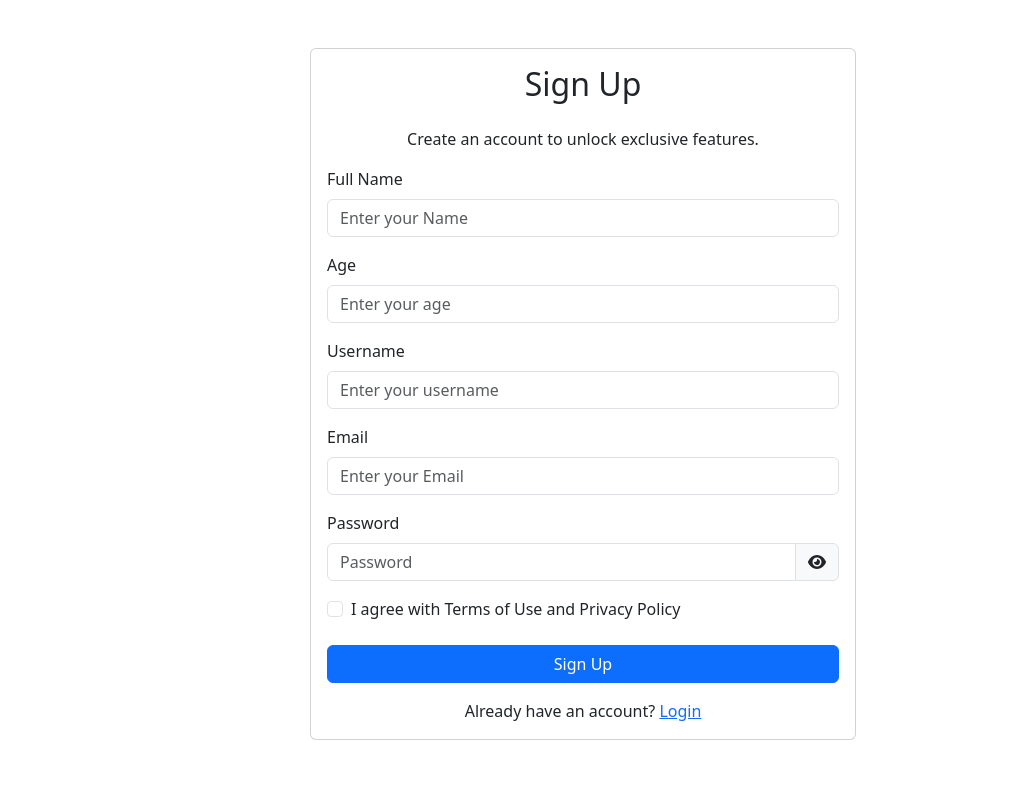
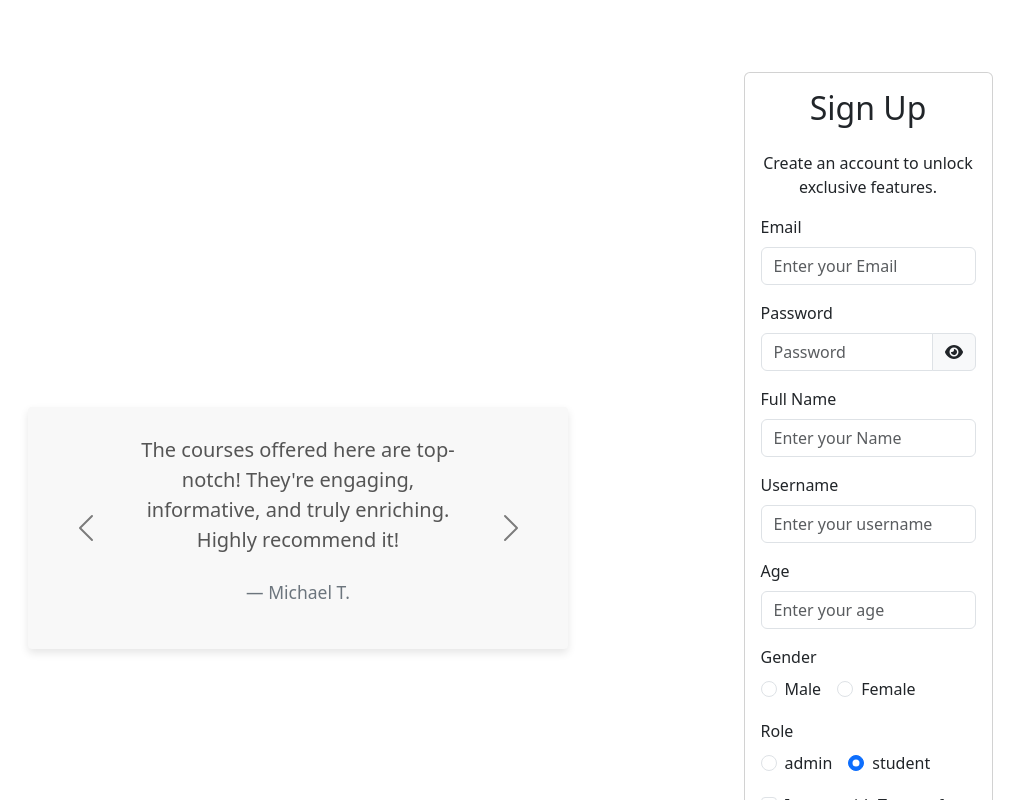
Before and after one commit to hasanhd555/GPT-EdTech, a React (Create React App) app in the folder Frontend/: page /signup in a window 1280 px wide. Shown: the top 800 px of the page, without its empty margins (57-1081 px from the left). Built offline with nearby package versions, Linux system fonts and the light colour scheme.

Commit message:
basic_forms_made
without navbar and footer

```diff
--- a/Frontend/src/Schemas/validationSchema.ts
+++ b/Frontend/src/Schemas/validationSchema.ts
@@ -6,6 +6,8 @@ const validationSchema = Yup.object().shape({
     username: Yup.string().required("Username is required"),
     email: Yup.string().email("Invalid email").required("Email is required"),
     password: Yup.string().required("Password is required").min(6, "Password must be at least 6 characters long"),
+    gender: Yup.string().required('Gender is required'),
+    role: Yup.string().required('Role is required'),
     terms: Yup.boolean().oneOf([true], "You must accept Terms of Use and Privacy Policy")
   });
 
--- a/Frontend/src/components/SignUpForm.tsx
+++ b/Frontend/src/components/SignUpForm.tsx
@@ -2,26 +2,79 @@ import React, { useState } from "react";
 import { FontAwesomeIcon } from "@fortawesome/react-fontawesome";
 import { faEye, faEyeSlash } from "@fortawesome/free-solid-svg-icons";
 import { Formik, Form, Field, ErrorMessage } from "formik";
-import * as yup from "yup"; // Import yup for validation
-import { Container, Row, Col, Card, Button, Form as BootstrapForm, InputGroup, FormCheck } from "react-bootstrap"; // Import React Bootstrap components
-import validationSchema from "../Schemas/validationSchema";
+import {
+  Container,
+  Row,
+  Col,
+  Card,
+  Button,
+  Form as BootstrapForm,
+  InputGroup,
+  FormCheck,
+} from "react-bootstrap"; // Import React Bootstrap components
+// import validationSchema from "../Schemas/validationSchema";
+import * as yup from "yup";
 
 interface SignUpFormProps {
   // Define any props you might need here
 }
 
+type RoleName = "admin" | "student";
+
+const validationSchemas = {
+  admin: yup.object().shape({
+    email: yup.string().email().required(),
+    password: yup.string().required(),
+    role: yup.string().required(),
+    terms: yup.boolean().oneOf([true], "Terms must be accepted"),
+  }),
+  student: yup.object().shape({
+    email: yup.string().email().required(),
+    password: yup.string().required(),
+    fullName: yup.string().required(),
+    username: yup.string().required(),
+    age: yup.number().positive().integer().required(),
+    gender: yup.string().required(),
+    role: yup.string().required(),
+    terms: yup.boolean().oneOf([true], "Terms must be accepted"),
+  }),
+};
+
 const SignUpForm: React.FC<SignUpFormProps> = (props) => {
+  const defaultRole: RoleName = "student";
   const [passwordShown, setPasswordShown] = useState(false);
-  // const [studentCredentialsShown,setStudentCredentialsShown] = useState(false);
+  const [studentCredentialsShown, setStudentCredentialsShown] = useState(true);
+  const [selectedRole, setSelectedRole] = useState<RoleName>(defaultRole);
+
+  const handleRoleChange = (e: React.ChangeEvent<HTMLInputElement>) => {
+    setSelectedRole(e.target.value as RoleName);
+    if (e.target.value === "admin") {
+      setStudentCredentialsShown(false);
+    } else {
+      setStudentCredentialsShown(true);
+    }
+  };
 
   const togglePasswordVisibility = () => {
     setPasswordShown((passwordShown: boolean) => !passwordShown);
   };
 
   const handleSubmit = (values: any, actions: any) => {
-    // Handle the form submission logic here
-    console.log(values);
-    actions.setSubmitting(false);
+    // Select the validation schema based on the selected role
+    const schema = validationSchemas[selectedRole];
+    // Validate the form values against the selected schema
+    schema
+      .validate(values, { abortEarly: false }) // abortEarly: false ensures all errors are shown
+      .then(() => {
+        // Handle successful validation
+        console.log(values);
+        actions.setSubmitting(false);
+      })
+      .catch((errors: yup.ValidationError) => {
+        // Handle validation errors
+        actions.setErrors(errors);
+        actions.setSubmitting(false);
+      });
   };
 
   return (
@@ -42,58 +95,13 @@ const SignUpForm: React.FC<SignUpFormProps> = (props) => {
                   email: "",
                   password: "",
                   terms: false,
+                  role: defaultRole,
                 }}
-                validationSchema={validationSchema}
+                validationSchema={validationSchemas[selectedRole]}
                 onSubmit={handleSubmit}
               >
                 {({ isSubmitting }) => (
                   <Form>
-                    <div className="mb-3">
-                      <BootstrapForm.Label>Full Name</BootstrapForm.Label>
-                      <Field
-                        name="fullName"
-                        type="text"
-                        className="form-control"
-                        placeholder="Enter your Name"
-                        as={BootstrapForm.Control}
-                      />
-                      <ErrorMessage
-                        name="fullName"
-                        component="div"
-                        className="text-danger"
-                      />
-                    </div>
-                    <div className="mb-3">
-                      <BootstrapForm.Label>Age</BootstrapForm.Label>
-                      <Field
-                        name="age"
-                        type="number"
-                        className="form-control"
-                        placeholder="Enter your age"
-                        min="0"
-                        as={BootstrapForm.Control}
-                      />
-                      <ErrorMessage
-                        name="age"
-                        component="div"
-                        className="text-danger"
-                      />
-                    </div>
-                    <div className="mb-3">
-                      <BootstrapForm.Label>Username</BootstrapForm.Label>
-                      <Field
-                        name="username"
-                        type="text"
-                        className="form-control"
-                        placeholder="Enter your username"
-                        as={BootstrapForm.Control}
-                      />
-                      <ErrorMessage
-                        name="username"
-                        component="div"
-                        className="text-danger"
-                      />
-                    </div>
                     <div className="mb-3">
                       <BootstrapForm.Label>Email</BootstrapForm.Label>
                       <Field
@@ -128,6 +136,132 @@ const SignUpForm: React.FC<SignUpFormProps> = (props) => {
                       </InputGroup>
                       <ErrorMessage
                         name="password"
+                        component="div"
+                        className="text-danger"
+                      />
+                    </div>
+                    {studentCredentialsShown && (
+                      <>
+                        <div className="mb-3">
+                          <BootstrapForm.Label>Full Name</BootstrapForm.Label>
+                          <Field
+                            name="fullName"
+                            type="text"
+                            className="form-control"
+                            placeholder="Enter your Name"
+                            as={BootstrapForm.Control}
+                          />
+                          <ErrorMessage
+                            name="fullName"
+                            component="div"
+                            className="text-danger"
+                          />
+                        </div>
+                        <div className="mb-3">
+                          <BootstrapForm.Label>Username</BootstrapForm.Label>
+                          <Field
+                            name="username"
+                            type="text"
+                            className="form-control"
+                            placeholder="Enter your username"
+                            as={BootstrapForm.Control}
+                          />
+                          <ErrorMessage
+                            name="username"
+                            component="div"
+                            className="text-danger"
+                          />
+                        </div>
+                        <div className="mb-3">
+                          <BootstrapForm.Label>Age</BootstrapForm.Label>
+                          <Field
+                            name="age"
+                            type="number"
+                            className="form-control"
+                            placeholder="Enter your age"
+                            min="0"
+                            as={BootstrapForm.Control}
+                          />
+                          <ErrorMessage
+                            name="age"
+                            component="div"
+                            className="text-danger"
+                          />
+                        </div>
+                        <div
+                          role="group"
+                          className="mb-3"
+                          aria-labelledby="gender-group"
+                        >
+                          <BootstrapForm.Label className="mr-3">
+                            Gender
+                          </BootstrapForm.Label>
+                          <div className="d-flex">
+                            {" "}
+                            <div>
+                              <Field
+                                name="gender"
+                                type="radio"
+                                value="male"
+                                as={BootstrapForm.Check}
+                                id="male"
+                                label="Male"
+                              />
+                            </div>
+                            <div className="mx-3">
+                              <Field
+                                name="gender"
+                                type="radio"
+                                value="female"
+                                as={BootstrapForm.Check}
+                                id="female"
+                                label="Female"
+                              />
+                            </div>
+                          </div>
+                          <ErrorMessage
+                            name="gender"
+                            component="div"
+                            className="text-danger"
+                          />
+                        </div>
+                      </>
+                    )}
+                    <div
+                      role="group"
+                      className="mb-3"
+                      aria-labelledby="role-group"
+                    >
+                      <BootstrapForm.Label className="mr-3">
+                        Role
+                      </BootstrapForm.Label>
+                      <div className="d-flex">
+                        {" "}
+                        <div>
+                          <Field
+                            name="role"
+                            type="radio"
+                            value="admin"
+                            as={BootstrapForm.Check}
+                            id="admin"
+                            label="admin"
+                            onClick={handleRoleChange}
+                          />
+                        </div>
+                        <div className="mx-3">
+                          <Field
+                            name="role"
+                            type="radio"
+                            value="student"
+                            as={BootstrapForm.Check}
+                            id="student"
+                            label="student"
+                            onClick={handleRoleChange}
+                          />
+                        </div>
+                      </div>
+                      <ErrorMessage
+                        name="role"
                         component="div"
                         className="text-danger"
                       />
--- a/Frontend/src/pages/LoginPage.tsx
+++ b/Frontend/src/pages/LoginPage.tsx
@@ -9,13 +9,10 @@ const LoginPage = () => {
       <div className="container mt-4">
         <div className="row d-flex align-items-center">
           {" "}
-          {/* Added flexbox classes */}
           <div className="col-md-6">
-            {/* Ensure TestimonialCarousel component has proper classes for vertical alignment */}
             <TestimonialCarousel />
           </div>
           <div className="col-md-6">
-            {/* Ensure LoginForm component has proper classes for vertical alignment */}
             <LoginForm />
           </div>
         </div>
--- a/Frontend/src/pages/SignUpPage.tsx
+++ b/Frontend/src/pages/SignUpPage.tsx
@@ -1,15 +1,25 @@
 import React from 'react'
 import SignUpForm from '../components/SignUpForm'
+import TestimonialCarousel from '../components/TestimonialCarousel';
 
 const SignUpPage = () => {
   return (
     <div>
-        {/* <div>Navbar</div> */}
-        <SignUpForm></SignUpForm>
-    {/* <div>Footer</div> */}
+      {/* <div>Navbar</div> Will insert later */}
+      <div className="container mt-4">
+        <div className="row d-flex align-items-center">
+          {" "}
+          <div className="col-md-6">
+            <TestimonialCarousel />
+          </div>
+          <div className="col-md-6">
+            <SignUpForm />
+          </div>
+        </div>
+      </div>
+      {/* <div>Footer</div> Will insert later */}
     </div>
-
-  )
+  );
 }
 
 export default SignUpPage
```
